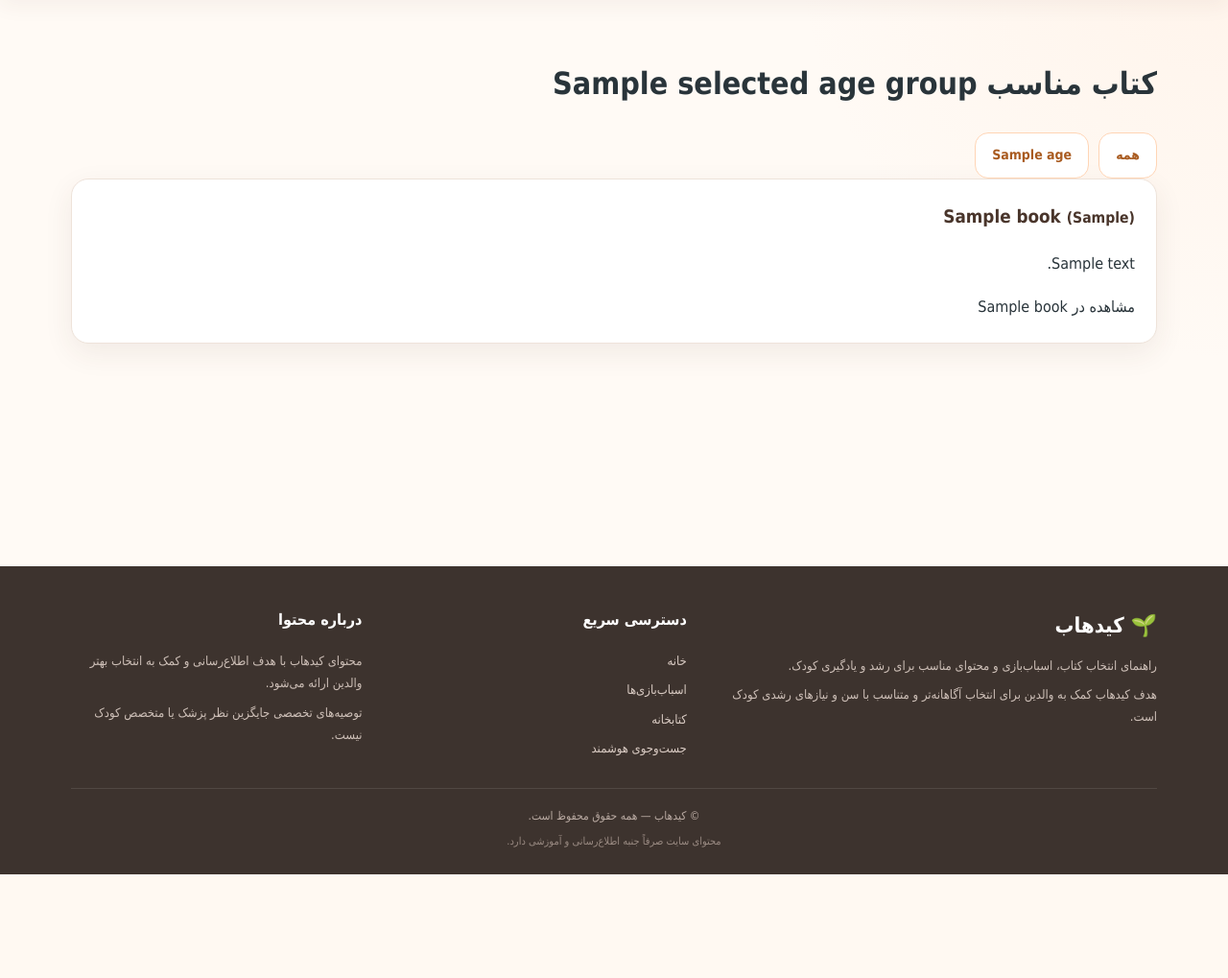
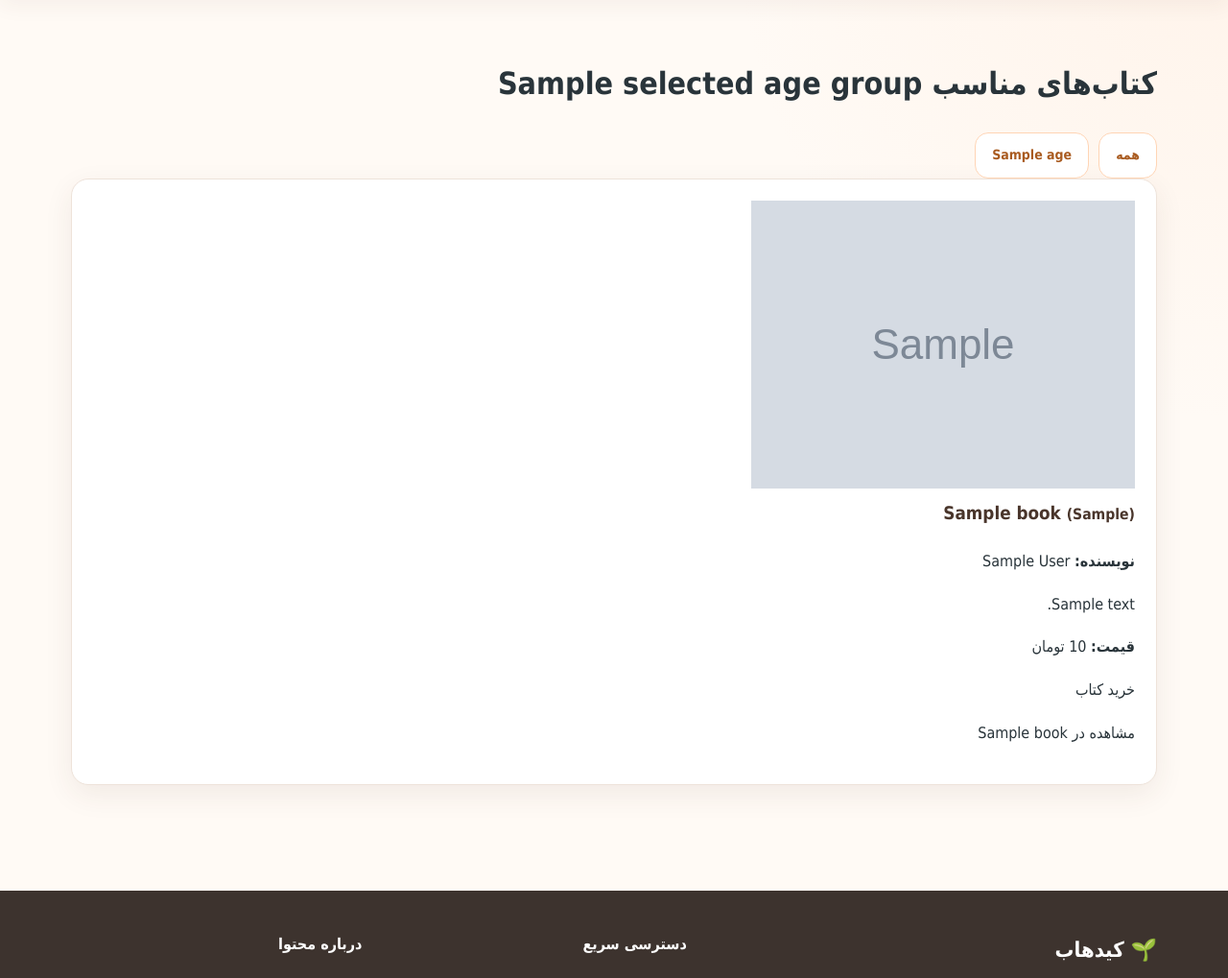
Before and after one commit to mehreganfatemeh903-arch/kidhub, a Django app: template templates/catalog/book_list.html in a window 1280 px wide. Shown: the part 77-1096 px from the top of the page at 96% size. Before the commit the page ends 988 px from the top, so only its background shows below. Run offline with Django 5.2, Linux system fonts and the light colour scheme; the template is opened without the code that fills it: most values are stand-ins (such as "Sample title", 1, 10 or a date in 2020); grey boxes marked "Sample" are stand-in pictures.

Commit message:
Improve book list SEO and catalog details

```diff
--- a/templates/catalog/book_list.html
+++ b/templates/catalog/book_list.html
@@ -1,19 +1,117 @@
 {% extends "base.html" %}
+
+{% block title %}
+  {% if selected_age_group %}
+    کیدهاب | کتاب‌های {{ selected_age_group.title }}
+  {% else %}
+    کیدهاب | کتاب کودک و کتاب‌های مناسب رشد و یادگیری
+  {% endif %}
+{% endblock %}
+
+{% block meta_description %}
+  {% if selected_age_group %}
+    کتاب‌های مناسب {{ selected_age_group.title }} در کیدهاب؛ انتخاب کتاب کودک بر اساس سن، رشد و نیازهای یادگیری.
+  {% else %}
+    مجموعه کتاب کودک کیدهاب؛ کتاب‌های مناسب کودکان بر اساس سن، موضوع، رشد و نیازهای یادگیری.
+  {% endif %}
+{% endblock %}
+
+{% block og_title %}
+  {% if selected_age_group %}
+    کیدهاب | کتاب‌های {{ selected_age_group.title }}
+  {% else %}
+    کیدهاب | کتاب کودک و کتاب‌های مناسب رشد و یادگیری
+  {% endif %}
+{% endblock %}
+
+{% block og_description %}
+  {% if selected_age_group %}
+    کتاب‌های مناسب {{ selected_age_group.title }} برای رشد، یادگیری و سرگرمی کودک.
+  {% else %}
+    مجموعه‌ای از کتاب‌های کودک مناسب سن، رشد و نیازهای یادگیری در کیدهاب.
+  {% endif %}
+{% endblock %}
+
+{% block twitter_title %}
+  {% if selected_age_group %}
+    کیدهاب | کتاب‌های {{ selected_age_group.title }}
+  {% else %}
+    کیدهاب | کتاب کودک و کتاب‌های مناسب رشد و یادگیری
+  {% endif %}
+{% endblock %}
+
+{% block twitter_description %}
+  {% if selected_age_group %}
+    کتاب‌های مناسب {{ selected_age_group.title }} برای رشد، یادگیری و سرگرمی کودک.
+  {% else %}
+    مجموعه‌ای از کتاب‌های کودک مناسب سن، رشد و نیازهای یادگیری در کیدهاب.
+  {% endif %}
+{% endblock %}
+
 {% block content %}
-  <h1>{% if selected_age_group %}کتاب مناسب {{ selected_age_group.title }}{% else %}کتابخانه{% endif %}</h1>
+  <h1>
+    {% if selected_age_group %}
+      کتاب‌های مناسب {{ selected_age_group.title }}
+    {% else %}
+      کتاب کودک و کتاب‌های مناسب رشد و یادگیری
+    {% endif %}
+  </h1>
+
   <div class="age-badges">
     <a href="{% url 'book_list' %}">همه</a>
     {% for age in age_groups %}
       <a href="{% url 'book_list_by_age' age.id %}">{{ age.title }}</a>
     {% endfor %}
   </div>
+
   {% for book in books %}
     <div class="card">
-      <h3>{{ book.title }} <small>({{ book.get_book_type_display }})</small></h3>
+
+      {% if book.cover_image %}
+        <a href="{% url 'book_detail' book.slug %}">
+          <img
+            src="{{ book.cover_image.url }}"
+            alt="جلد کتاب {{ book.title }}"
+            loading="lazy"
+          >
+        </a>
+      {% endif %}
+
+      <h3>
+        <a href="{% url 'book_detail' book.slug %}">
+          {{ book.title }}
+        </a>
+        <small>({{ book.get_book_type_display }})</small>
+      </h3>
+
+      {% if book.author %}
+        <p><strong>نویسنده:</strong> {{ book.author }}</p>
+      {% endif %}
+
       <p>{{ book.description }}</p>
-      {% if book.source_url %}<a href="{{ book.source_url }}" target="_blank">مشاهده در {{ book.source_name }}</a>{% endif %}
+
+      {% if book.price %}
+        <p><strong>قیمت:</strong> {{ book.price|floatformat:0 }} تومان</p>
+      {% endif %}
+
+      {% if book.purchase_url %}
+        <p>
+          <a href="{{ book.purchase_url }}" target="_blank" rel="nofollow sponsored noopener">
+            خرید کتاب
+          </a>
+        </p>
+      {% endif %}
+
+      {% if book.source_url %}
+        <p>
+          <a href="{{ book.source_url }}" target="_blank" rel="noopener">
+            مشاهده در {{ book.source_name }}
+          </a>
+        </p>
+      {% endif %}
+
     </div>
   {% empty %}
-    <p>هنوز کتابی برای این سن ثبت نشده.</p>
+    <p>هنوز کتابی برای این سن ثبت نشده است.</p>
   {% endfor %}
 {% endblock %}
```
